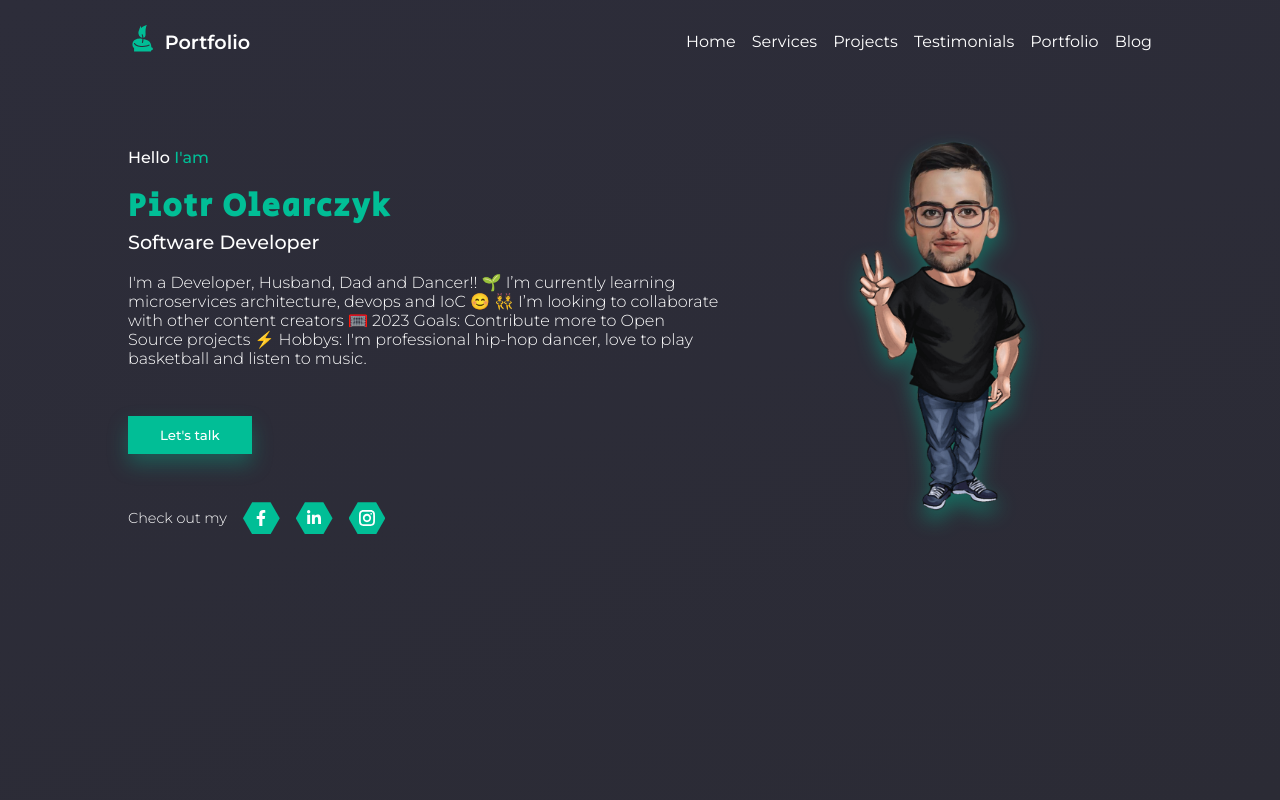
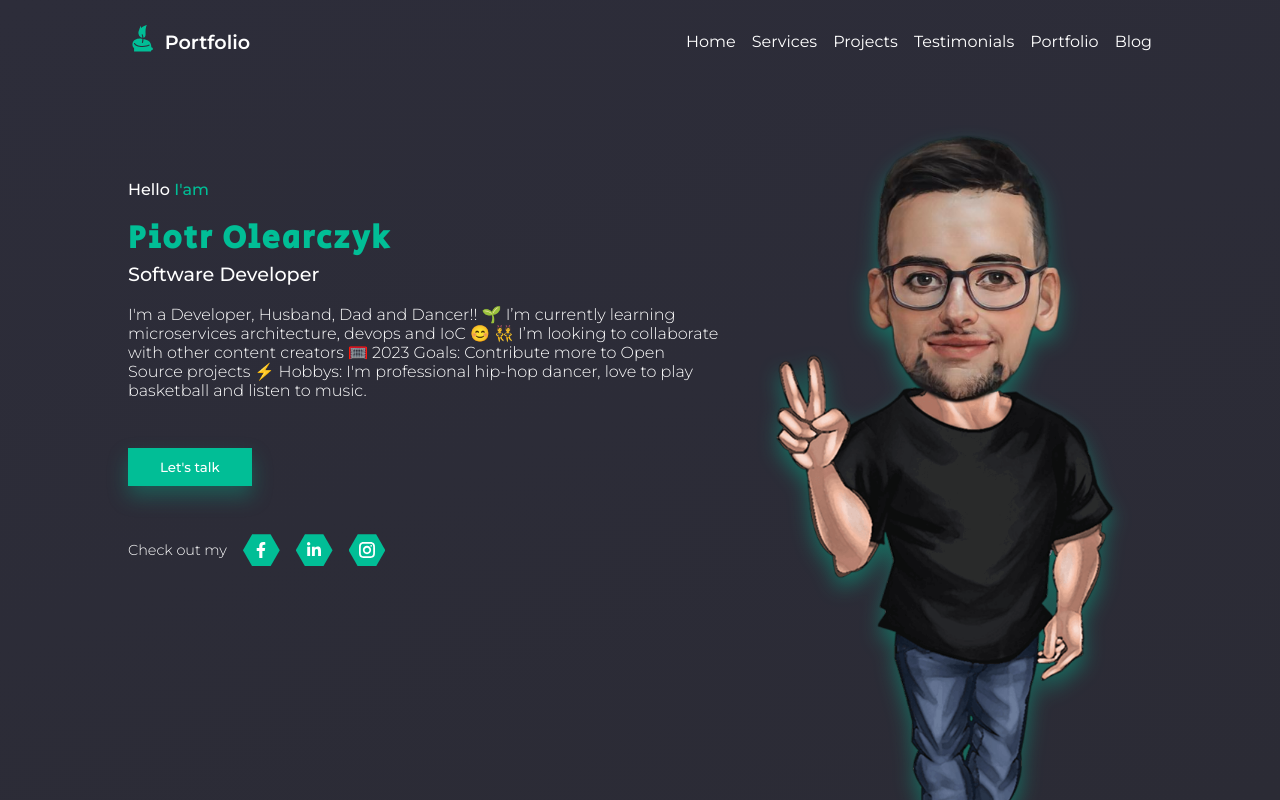
Before and after one commit to picu63/PicuSpace, a React (Create React App) app in the folder portfolio/: page /blog in a window 1280 px wide. Shown: the top 800 px of the page. Built offline with nearby package versions, Linux system fonts and the light colour scheme.

Commit message:
adjusting profile picture

```diff
--- a/portfolio/package.json
+++ b/portfolio/package.json
@@ -1,6 +1,6 @@
 {
     "name": "my-app",
-    "version": "0.1.3",
+    "version": "0.1.4",
     "private": true,
     "dependencies": {
         "@emotion/react": "^11.10.6",
--- a/portfolio/src/components/Banner/ProfComponent.jsx
+++ b/portfolio/src/components/Banner/ProfComponent.jsx
@@ -4,7 +4,7 @@ import { FaFacebookF } from 'react-icons/fa';
 import { FaLinkedinIn } from 'react-icons/fa';
 import { GrInstagram } from 'react-icons/gr';
 import { Slide } from 'react-awesome-reveal';
-import personalPhoto from './piotr_olearczyk_personal_photo.png'
+import personalPhoto from './piotr_olearczyk_personal_photo.png';
 
 const ProfComponent = () => {
     return (
@@ -49,10 +49,7 @@ const ProfComponent = () => {
             </Slide>
             <Slide direction='right'>
                 <Profile>
-                    <img
-                        src={personalPhoto}
-                        alt='profile'
-                    />
+                    <img src={personalPhoto} alt='profile' />
                 </Profile>
             </Slide>
         </Container>
@@ -64,7 +61,7 @@ export default ProfComponent;
 const Container = styled.div`
     display: flex;
     gap: 2rem;
-    padding-top: 3rem;
+    padding-top: 2rem;
     width: 80%;
     max-width: 1280px;
     margin: 0 auto;
@@ -77,8 +74,10 @@ const Container = styled.div`
         flex-direction: column;
     }
 `;
+
 const Texts = styled.div`
     flex: 1;
+    padding-top: 3em;
     h4 {
         padding: 1rem 0;
         font-weight: 500;
@@ -171,6 +170,8 @@ const Profile = styled.div`
 
         @media (max-width: 640px) {
             width: 100%;
+            height: 500px;
+            object-fit: contain;
         }
     }
 
```
Also changed, not shown: portfolio/src/components/Banner/piotr_olearczyk_personal_photo.png.
